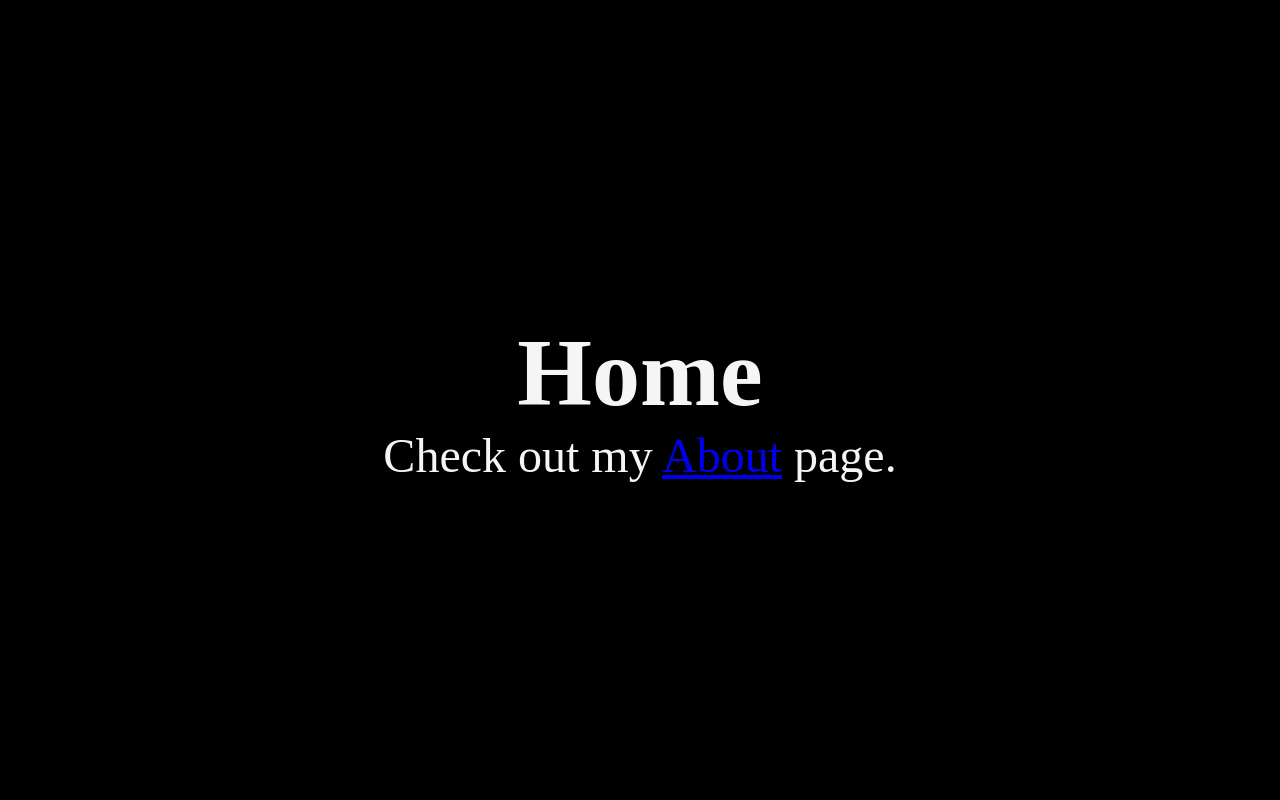
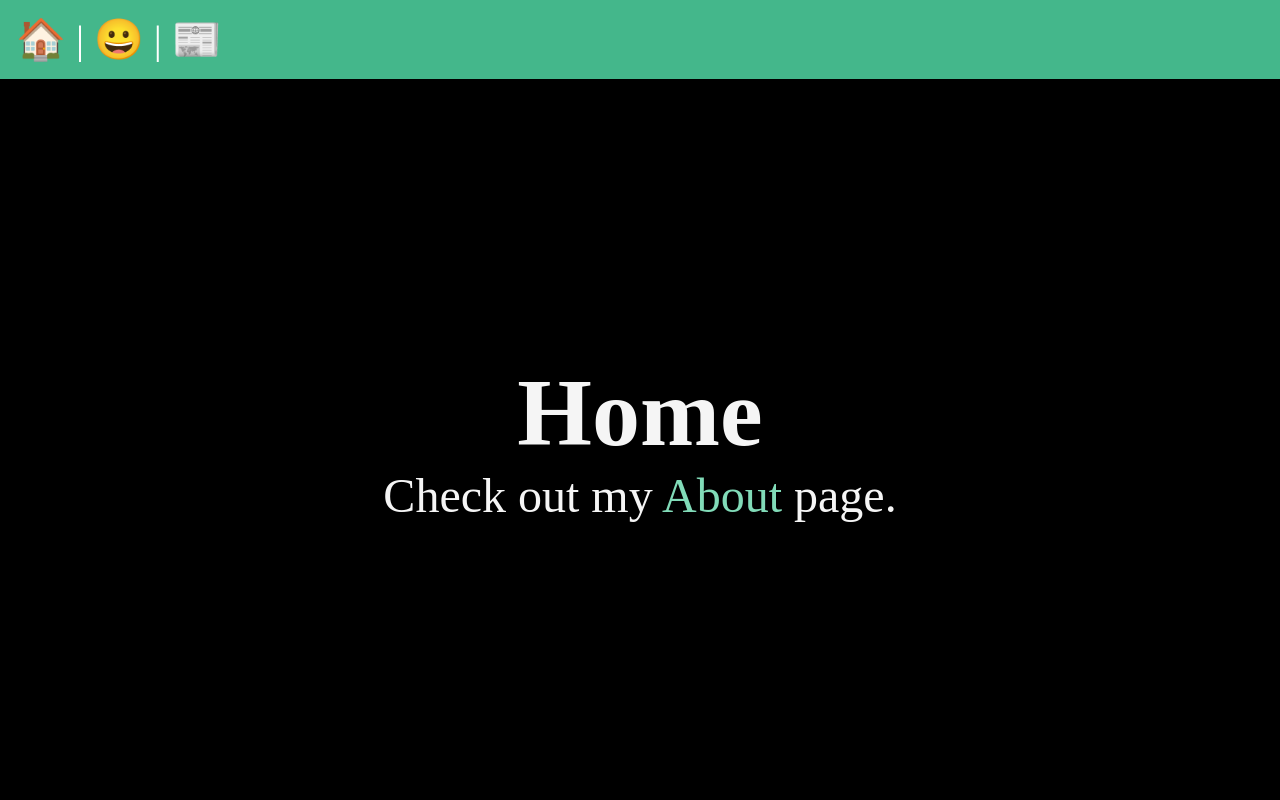
Before and after one commit to rtorres90/django-2024, a Django app: page / in a window 1280 px wide. Run offline with Django 5.2, Linux system fonts and the light colour scheme.

Commit message:
basic templates

```diff
--- a/myproject/static/css/style.css
+++ b/myproject/static/css/style.css
@@ -6,13 +6,36 @@
 
 body {
     min-height: 100vh;
+    background-color: black;
+    color: whitesmoke;
+    font-size: 3rem;
+    display: flex;
+    flex-flow: column;
+}
+
+nav {
+    padding: 1rem;
+    background-color: #44B78B;
+    color: white;
+    font-size: 2.5rem;
+}
+
+main {
+    flex-grow: 1;
     display: grid;
     place-content: center;
-    font-size: 3rem;
-    background-color:black;
-    color: whitesmoke;
 }
 
-h1, p {
-    text-align: center
+h1,
+p {
+    text-align: center;
 }
+
+a {
+    text-decoration: none;
+    color: #81dbb8;
+}
+
+a:hover {
+    opacity: .85;
+}
--- a/myproject/templates/home.html
+++ b/myproject/templates/home.html
@@ -1,13 +1,10 @@
-<!DOCTYPE html>
-{% load static %}
-<html lang="en">
-<head>
-    <meta charset="UTF-8">
-    <title>Home</title>
-    <link rel="stylesheet" href="{% static 'css/style.css' %}">
-</head>
-<body>
-    <h1>Home</h1>
+{% extends 'layout.html' %}
+
+{% block title %}
+    Home
+{% endblock %}
+
+{% block content %}
+	<h1>Home</h1>
     <p>Check out my <a href="/about">About</a> page.</p>
-</body>
-</html>
+{% endblock %}
--- /dev/null
+++ b/myproject/templates/layout.html
@@ -0,0 +1,27 @@
+<!DOCTYPE html>
+{% load static %}
+<html lang="en">
+<head>
+    <meta charset="UTF-8">
+    <meta name="viewport" content="width=device-width, initial-scale=1.0">
+    <title>
+        {% block title %}
+            Django App
+        {% endblock %}
+    </title>
+    <link rel="stylesheet" href="{% static 'css/style.css' %}">
+    <script src="{% static 'js/main.js' %}" defer></script>
+</head>
+<body>
+    <nav>
+        <a href="/">🏠</a> |
+        <a href="/about">😀</a> |
+        <a href="/posts">📰</a>
+    </nav>
+    <main>
+        {% block content %}
+
+        {% endblock %}
+    </main>
+</body>
+</html>
```
Also changed, not shown: myproject/posts/templates/posts/posts_list.html (+8 -9 lines), myproject/templates/about.html (+8 -12 lines).
